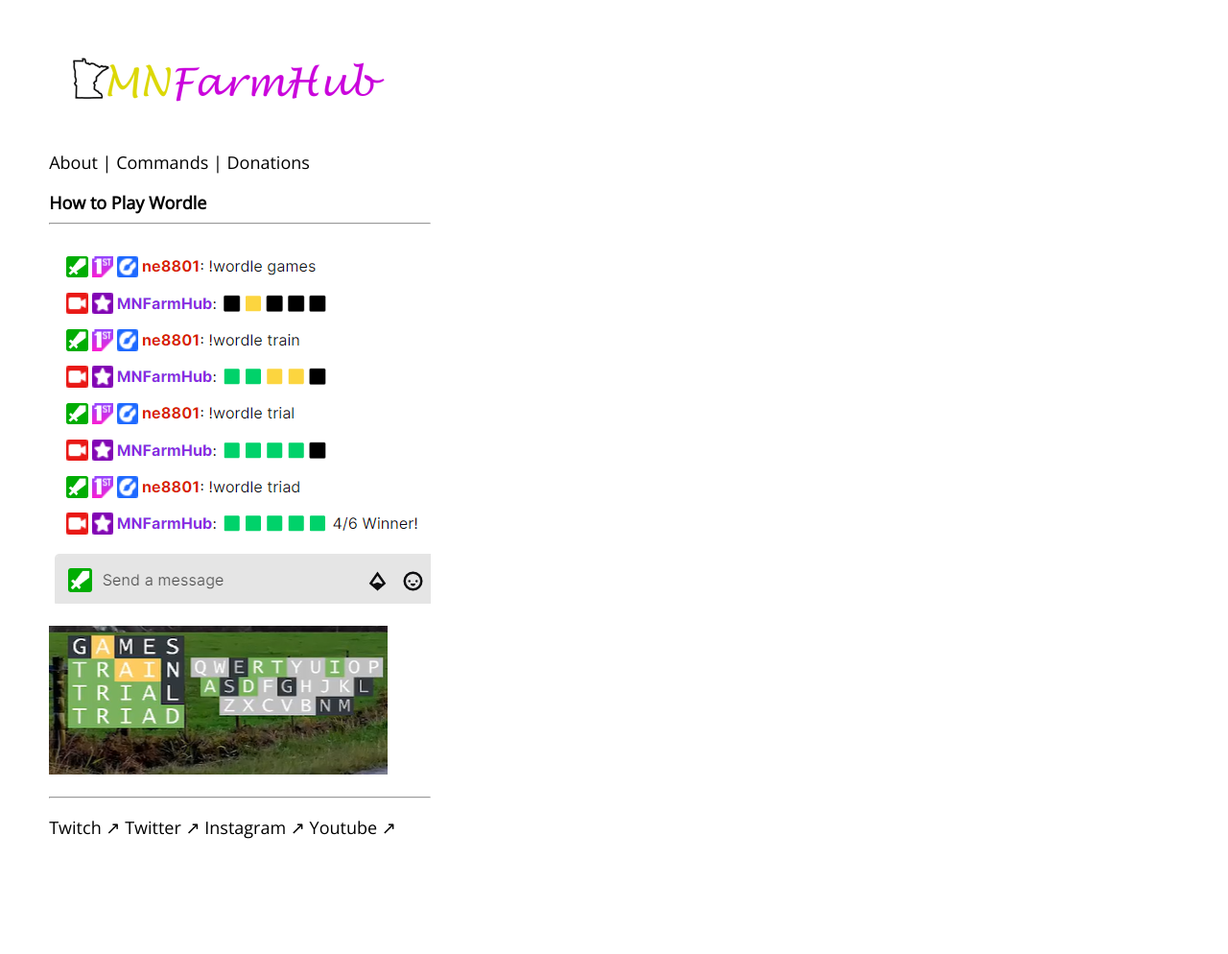
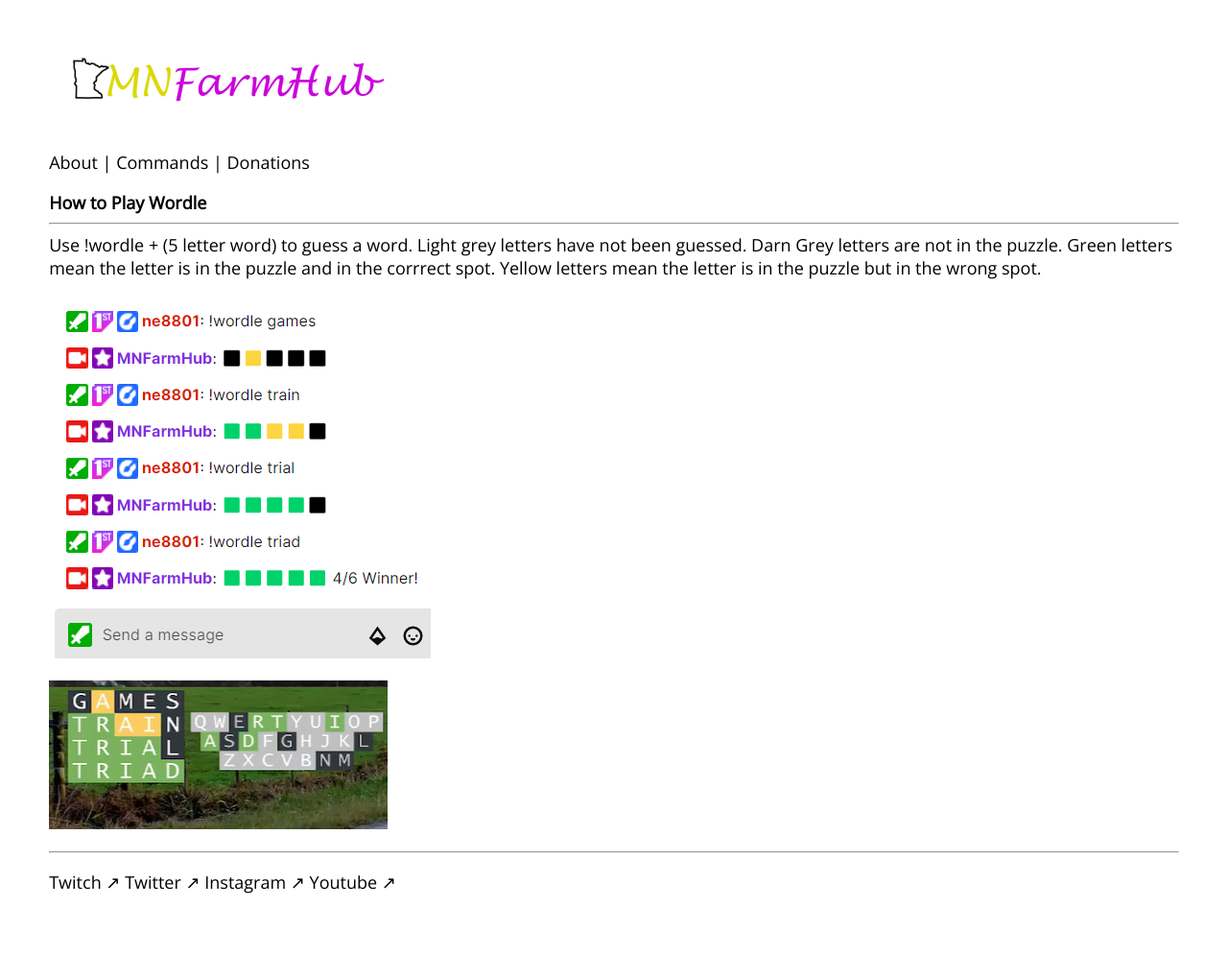
Before and after one commit to MNFarmHub/mnfarmhub.github.io, a Jekyll site: the page built from wordle.html, in a window 1280 px wide. Shown: the whole page at 96% size. Built offline with Jekyll 4.4.1, drawn with Linux system fonts in a browser that asks for light colours; before the commit the page ends 937 px from its top, so only the background shows below that.

Commit message:
Update wordle.html

```diff
--- a/wordle.html
+++ b/wordle.html
@@ -16,6 +16,8 @@
 <h2>How to Play Wordle</h2>
 <hr>
 <code>
+Use !wordle + (5 letter word) to guess a word. Light grey letters have not been guessed. Darn Grey letters are not in the puzzle.
+  Green letters mean the letter is in the puzzle and in the corrrect spot. Yellow letters mean the letter is in the puzzle but in the wrong spot.
 <p><img src="/images/WordleEx1.png" alt="WordleEx1" /></p>
 <p><img src="/images/WordleEx2.png" alt="WordleEx2" /></p>
 </code>
```
